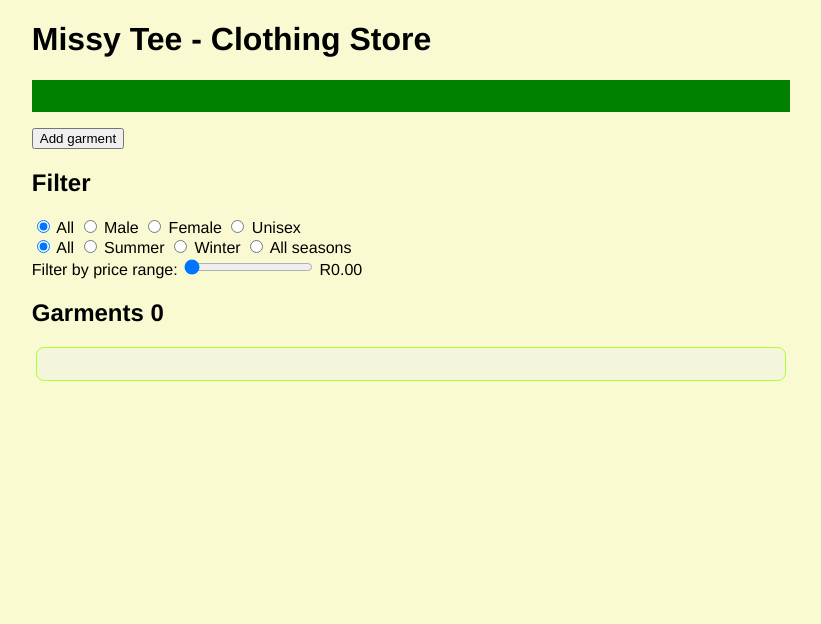
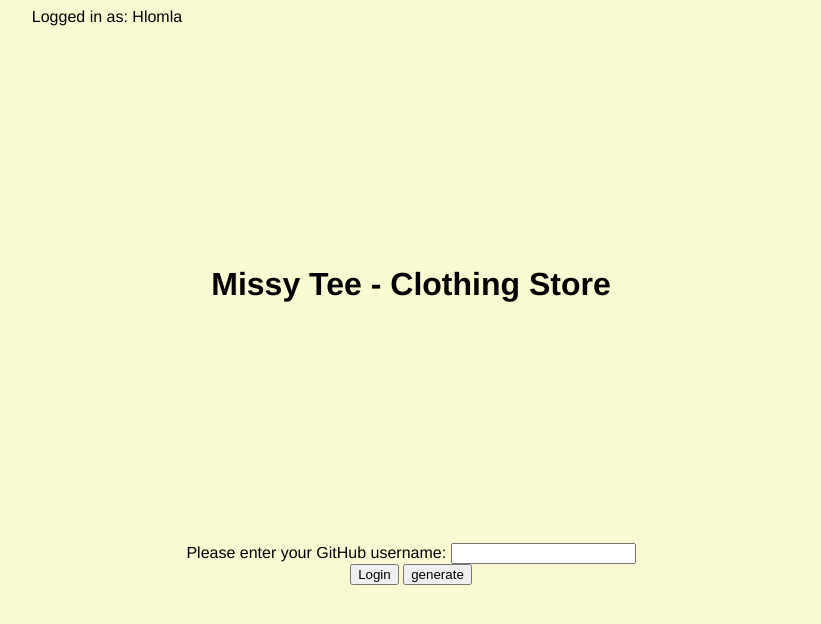
Before and after one commit to hlomla/missytee_apline, a website: page public/index.html in a window 1280 px wide. Shown: the whole page, without its empty margins (229-1050 px from the left). Drawn offline with nearby package versions, Linux system fonts and the light colour scheme; no server answers.

Commit message:
can see token can't access app

```diff
--- a/public/index.html
+++ b/public/index.html
@@ -12,8 +12,21 @@
     <link rel="stylesheet" href="style.css">
 </head>
 <body>
+    <div class="container">
+        Logged in as: Hlomla
+    </div>
     <div class="container" x-data='container'>
+        <div class="container login">
             <h1>Missy Tee - Clothing Store</h1>
+            <div class="login">
+                <label for="login">Please enter your GitHub username:</label>
+                <input type="text" id="login" name="login" class="text-input" value=" "><br>
+                <button @click="checkToken()" type="submit" class="loginButton" name="action">Login</button>
+                <button @click="generatedJwt()" type="submit" class="generateButton" name="action">generate</button>
+
+            </div>
+        </div>
+        <div class="missyTee" :class="{'hidden': !open}">
             <div  class="message"
             x-bind:class="error ? 'error' : ''"
             x-text="success_message">
@@ -115,6 +128,8 @@
                         </template>
                 </div>
             </div>
+        </div>
+
 
 
 </div>
--- a/public/missyAlpine.js
+++ b/public/missyAlpine.js
@@ -1,7 +1,8 @@
-
 document.addEventListener('alpine:init', () => {
     Alpine.data('container', () => ({
         garments: [],
+        open: false,
+        username: null,
         genderFilter: '',
         seasonFilter: '',
         maxPrice: 0,
@@ -15,8 +16,10 @@ document.addEventListener('alpine:init', () => {
         id: {
             garment: "",
         },
-        success_message : '',
-        error : false,
+        token: null,
+        login_message:'',
+        success_message: '',
+        error: false,
 
 
         init() {
@@ -47,30 +50,64 @@ document.addEventListener('alpine:init', () => {
             axios
                 .post(`/api/garment`, this.addGarment)
                 .then(r => this.filterData())
-                    .then(()=>{
+                .then(() => {
                     this.success_message = 'Garment has been added successfully!'
                     this.error = false
                 })
                 .catch(err => console.log(err))
-                    setTimeout(() =>  {
+            setTimeout(() => {
                 this.success_message = '';
                 this.error = false;
             }, 3000);
         },
-        deleteGarments(id){
+        deleteGarments(id) {
             console.log(id);
             axios
                 .delete(`/api/garments/${id}`)
                 .then(r => this.filterData())
-                .then(()=> {
+                .then(() => {
                     this.success_message = 'Garment has been deleted successfully!';
                     this.error = false;
                 })
                 .catch(err => console.log(err))
-                setTimeout(() =>  {
+            setTimeout(() => {
                 this.success_message = '';
                 this.error = false;
             }, 3000);
+        },
+        checkToken() {
+            alert('logs in')
+            axios
+            .post(`/api/login`, this.username)
+            alert('logs in')
+            .then(this.username === this.username)
+            alert('logs in')
+            .then(() => {
+                this.login_message = 'Logged In!!!';
+                this.open = true;
+            })
+
+            .catch(err => console.log(err))
+        },
+        generatedJwt(){
+            const username = this.username
+            fetch(`/api/login`,{username})
+            .then(userData => {
+                console.log(userData);
+                var {accessToken} = userData.data
+                this.parseJwt()
+                this.token = setTimeout(() => {
+                    JSON.stringify(this.parseJwt(accessToken))
+                }, 2000);
+                console.log(accessToken);
+            }).catch(err => console.log(err))
+        },
+        parseJwt: (accessToken) => {
+            try {
+                return JSON.parse(atob(accessToken.split('.')[1]));
+            } catch (e) {
+                return null;
             }
+        },
     }));
 })
```
Also changed, not shown: index.js (+16 -0 lines). Lines whose indentation alone changed are shown as unchanged.
